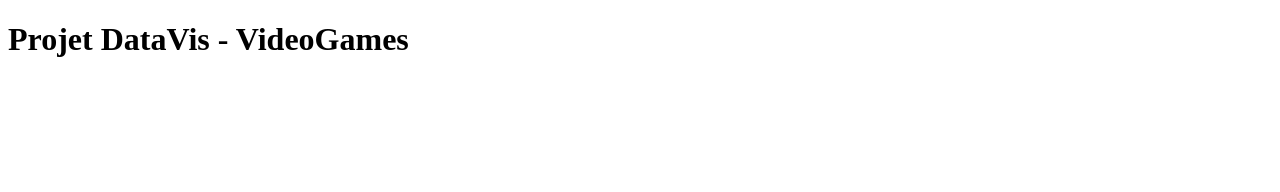
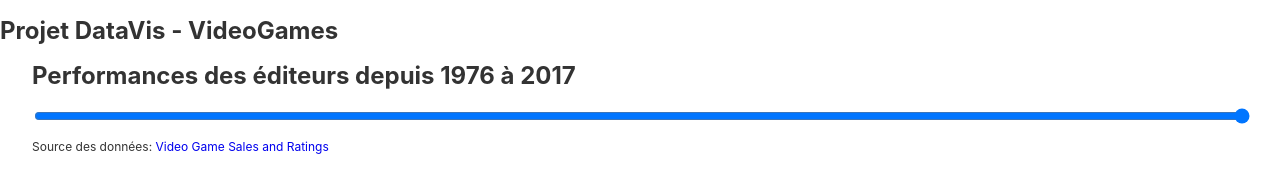
Before and after one commit to nobrega1/ProjetDataVis, a website built with webpack: page dist/index.html in a window 1280 px wide. Built offline with Linux system fonts and the light colour scheme.

Commit message:
init graphe + data

```diff
--- a/package.json
+++ b/package.json
@@ -26,7 +26,7 @@
     "babel-polyfill": "^6.26.0",
     "css-loader": "^3.5.2",
     "style-loader": "^1.1.4",
-    "webpack": "^4.42.1",
+    "webpack": "^4.43.0",
     "webpack-cli": "^3.3.11"
   },
   "dependencies": {
--- /dev/null
+++ b/src/css/main.css
@@ -0,0 +1,36 @@
+html, body {
+    margin: 0;
+    padding: 0;
+    font-family: -apple-system,BlinkMacSystemFont,Segoe UI,Helvetica,Arial,sans-serif,Apple Color Emoji,Segoe UI Emoji;
+    width: 100%;
+    font-size: 12px;
+    color: rgb(51, 51, 51);
+  }
+
+  #content {
+    width: 95%;
+    margin: auto;
+  }
+
+  #year-input {
+    width: 100%;
+    background: #f1f1f1;
+  }
+
+  #year-input::-webkit-slider-thumb, #year-input::-moz-range-thumb {
+    -webkit-appearance: none;
+    appearance: none;
+    width: 25px;
+    height: 25px;
+    background: rgb(109, 109, 109);
+    cursor: pointer;
+  }
+
+  .axis {
+    opacity: 0.5;
+    font-size: 8;
+  }
+
+  a {
+    text-decoration: none;
+  }
--- a/src/index.js
+++ b/src/index.js
@@ -1 +1,5 @@
+//css
+import 'css/main.css';
+
+
 console.log("coucou c'est Jean!");
--- a/webpack.config.js
+++ b/webpack.config.js
@@ -20,6 +20,13 @@ module.exports = {
             presets: ['@babel/preset-env']
           }
         }
+      },
+      {
+        test:/\.css$/,
+        use: [ 'style-loader', {
+          loader: 'css-loader',
+          options: {url: false}
+        }],
       }
     ]
   },
```
Also changed, not shown: README.md, dist/bundle.js, dist/index.html, 2 other files.
